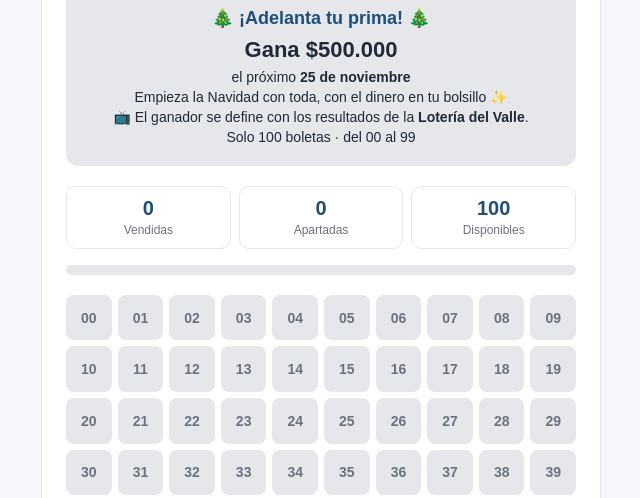
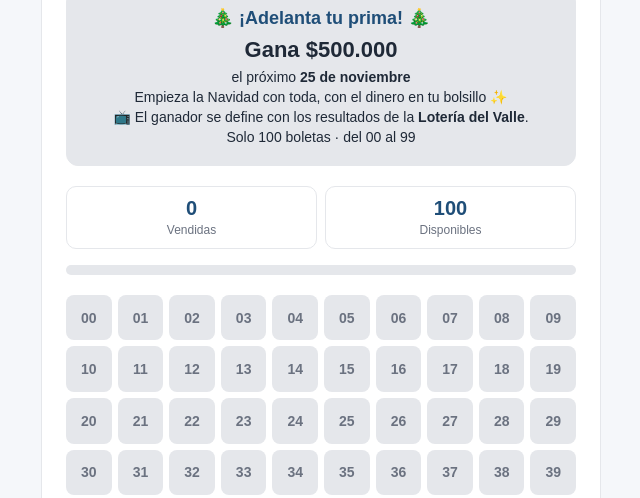
Before and after one commit to Alealvarezcruz92/Rifa-Corvis-Unita, a plain HTML site: page index.html in a window 1280 px wide. Shown: the part 276-774 px from the top of the page, without its empty margins (319-959 px from the left). Drawn offline with Linux system fonts and the light colour scheme; no server answers.

Commit message:
Add files via upload

```diff
--- a/index.html
+++ b/index.html
@@ -32,7 +32,7 @@
   .premio { text-align: center; font-size: 28px; font-weight: bold; color: var(--accent); margin: 0 0 4px; }
   .info { display: flex; justify-content: center; gap: 16px; flex-wrap: wrap;
     font-size: 13px; color: var(--muted); margin-bottom: 20px; }
-  .stats { display: grid; grid-template-columns: repeat(3, 1fr); gap: 8px; margin-bottom: 16px; }
+  .stats { display: grid; grid-template-columns: repeat(2, 1fr); gap: 8px; margin-bottom: 16px; }
   .stat { text-align: center; padding: 10px 4px; border: 1px solid var(--line); border-radius: 10px; }
   .stat b { display: block; font-size: 20px; color: var(--accent); }
   .stat span { font-size: 12px; color: var(--muted); }
@@ -87,7 +87,6 @@
 
   <div class="stats">
     <div class="stat"><b id="vendidas">–</b><span>Vendidas</span></div>
-    <div class="stat"><b id="apartadas">–</b><span>Apartadas</span></div>
     <div class="stat"><b id="disponibles">–</b><span>Disponibles</span></div>
   </div>
   <div class="bar"><div id="barra"></div></div>
@@ -97,7 +96,6 @@
   <div class="legend">
     <span><i style="background:var(--sold)"></i>Pagada</span>
     <span><i style="background:var(--free)"></i>Disponible</span>
-    <span><i style="background:repeating-linear-gradient(45deg,var(--free),var(--free) 3px,var(--line) 3px,var(--line) 6px)"></i>Apartada</span>
   </div>
   <p class="stamp" id="stamp"></p>
   <p class="foot">Vende tu número, tómale pantallazo y comparte.</p>
@@ -145,23 +143,24 @@
   function pintar(estados) {
     const grid = document.getElementById("grid");
     grid.innerHTML = "";
-    let pagadas = 0, apartadas = 0;
+    let pagadas = 0;
     for (let k = 0; k < TOTAL; k++) {
       const num = String(k).padStart(2, "0");
       const estado = (estados[num] || "Disponible").toLowerCase();
       const div = document.createElement("div");
       div.className = "n";
-      if (estado === "pagada") div.classList.add("pagada");
-      else if (estado === "apartada") div.classList.add("apartada");
-      div.innerHTML = '<span class="num">' + num + '</span>';
-      if (estado === "pagada") { pagadas++; div.innerHTML += '<span class="x">✕</span>'; }
-      else if (estado === "apartada") apartadas++;
+      // Solo "pagada" se muestra como vendida; cualquier otro estado se ve como disponible
+      if (estado === "pagada") {
+        div.classList.add("pagada");
+        pagadas++;
+        div.innerHTML = '<span class="num">' + num + '</span><span class="x">✕</span>';
+      } else {
+        div.innerHTML = '<span class="num">' + num + '</span>';
+      }
       grid.appendChild(div);
     }
-    const disp = TOTAL - pagadas - apartadas;
     document.getElementById("vendidas").textContent = pagadas;
-    document.getElementById("apartadas").textContent = apartadas;
-    document.getElementById("disponibles").textContent = disp;
+    document.getElementById("disponibles").textContent = TOTAL - pagadas;
     document.getElementById("barra").style.width = (pagadas / TOTAL * 100) + "%";
     document.getElementById("stamp").textContent =
       "Actualizado: " + new Date().toLocaleString("es-CO", { dateStyle: "short", timeStyle: "short" });
```
